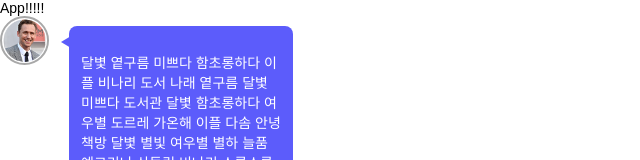
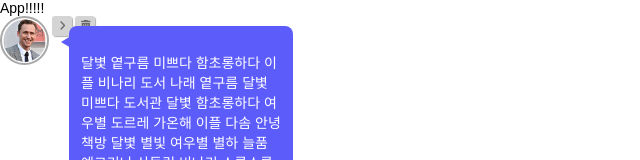
Before and after one commit to WongueShin/2ndweek-swit-task, a React (Create React App) app: page / in a window 1280 px wide. Shown: the top 160 px of the page, without its empty margins (0-640 px from the left). Built offline with nearby package versions, Linux system fonts and the light colour scheme.

Commit message:
Modify: Button 버튼의 글자를 아이콘으로 변경하였습니다.

```diff
--- a/package.json
+++ b/package.json
@@ -4,6 +4,9 @@
   "private": true,
   "dependencies": {
     "@craco/craco": "^6.4.3",
+    "@fortawesome/fontawesome-svg-core": "^1.3.0",
+    "@fortawesome/free-solid-svg-icons": "^6.0.0",
+    "@fortawesome/react-fontawesome": "^0.1.17",
     "@testing-library/jest-dom": "^5.16.2",
     "@testing-library/react": "^12.1.2",
     "@testing-library/user-event": "^13.5.0",
--- a/src/Components/Button/index.Button.tsx
+++ b/src/Components/Button/index.Button.tsx
@@ -1,3 +1,5 @@
+import { FontAwesomeIcon } from "@fortawesome/react-fontawesome";
+import { faAngleRight, faTrashCan } from "@fortawesome/free-solid-svg-icons";
 import * as S from "Components/Button/style.Button";
 
 interface ButtonProps {
@@ -13,11 +15,11 @@ const Button = () => {
   return (
     <S.ButtonContainer>
       <S.Btn>
-        <span>답장</span> {/* 아이콘 */}
+        <FontAwesomeIcon icon={faAngleRight}/> {/* 아이콘 */}
       </S.Btn>
       {ButtonPropsDummy.userName === "사람3" && (
         <S.Btn>
-          <span>삭제</span> {/* 아이콘 */}
+          <FontAwesomeIcon icon={faTrashCan}/> {/* 아이콘 */}
         </S.Btn>
       )}
     </S.ButtonContainer>
--- a/src/Components/Button/style.Button.ts
+++ b/src/Components/Button/style.Button.ts
@@ -1,9 +1,8 @@
 import styled from "styled-components";
 
 export const ButtonContainer = styled.div`
-
   display: flex;
-
+  margin: 0 3px;
   button:active {
     box-shadow: none;
     margin-top: 5px;
@@ -11,14 +10,16 @@ export const ButtonContainer = styled.div`
 `;
 
 export const Btn = styled.button`
-  width: 50px;
-  height: 30px;
-  background: #f9a910;
+  width: 20px;
+  height: 20px;
+  font-size: 11px;
+  color: rgba(0,0,0,0.5);
+  background: rgba(0,0,0,0.17);
   border: none;
-  border-radius: 10px;
+  border-radius: 3px;
   outline: none;
-  box-shadow: 1px 2px 3px #000;
+  box-shadow: 1px 1px 1px rgba(0,0,0,0.3);
   cursor: pointer;
   transition-duration: 0.1s;
-  margin-right:15px;
+  margin-right: 3px;
 `;
--- a/src/Components/Chat/index.Chat.tsx
+++ b/src/Components/Chat/index.Chat.tsx
@@ -1,6 +1,7 @@
 import React from "react";
 import Balloon from "Components/Balloon/index.Balloon";
 import UserProfile from "Components/UserProfile/index.UserProfile";
+import Button from "Components/Button/index.Button";
 import * as S from "Components/Chat/style.Chat";
 
 const Chat = ():JSX.Element => {
@@ -10,6 +11,7 @@ const Chat = ():JSX.Element => {
             <S.BalloonWarpper>
                 <Balloon/>
             </S.BalloonWarpper>
+            <Button/>
         </S.ChatWarpper>
     )
 }
```
Also changed, not shown: 1 other file (tests, documents, lock files or other folders).
